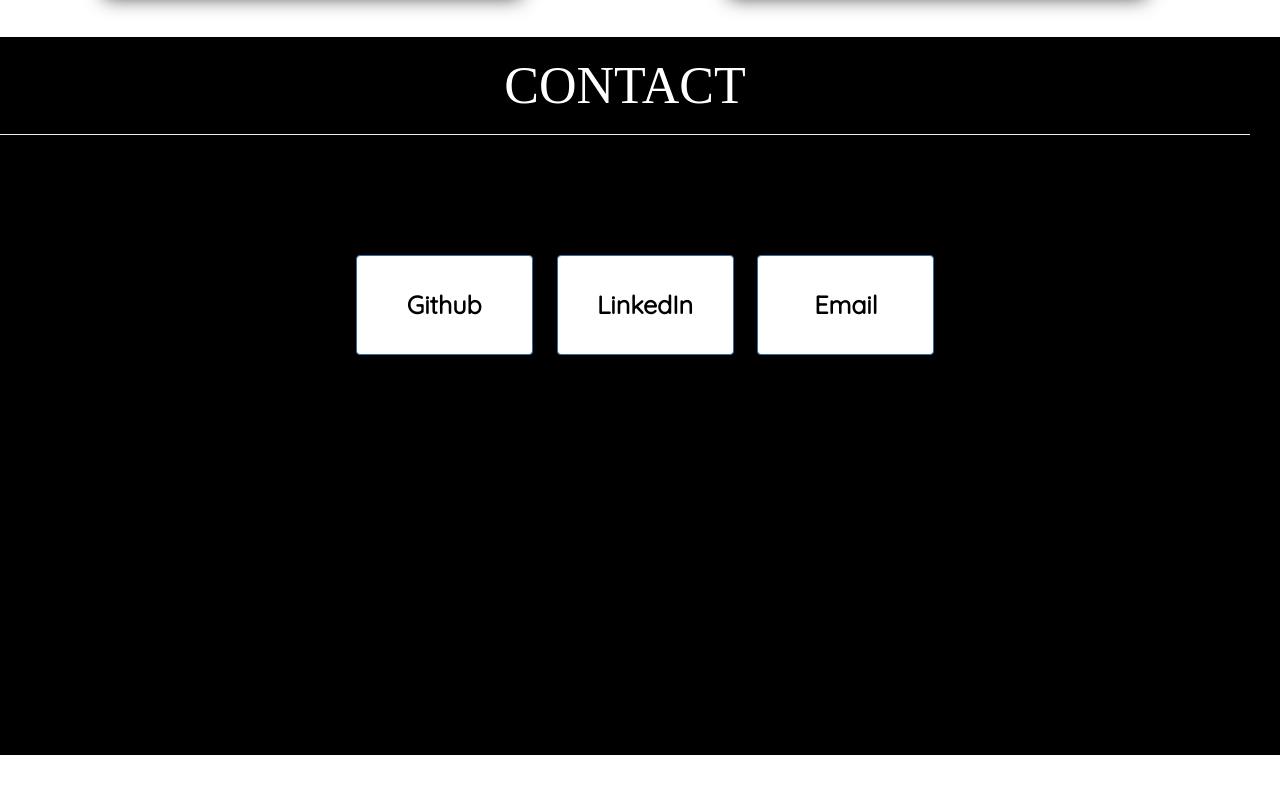
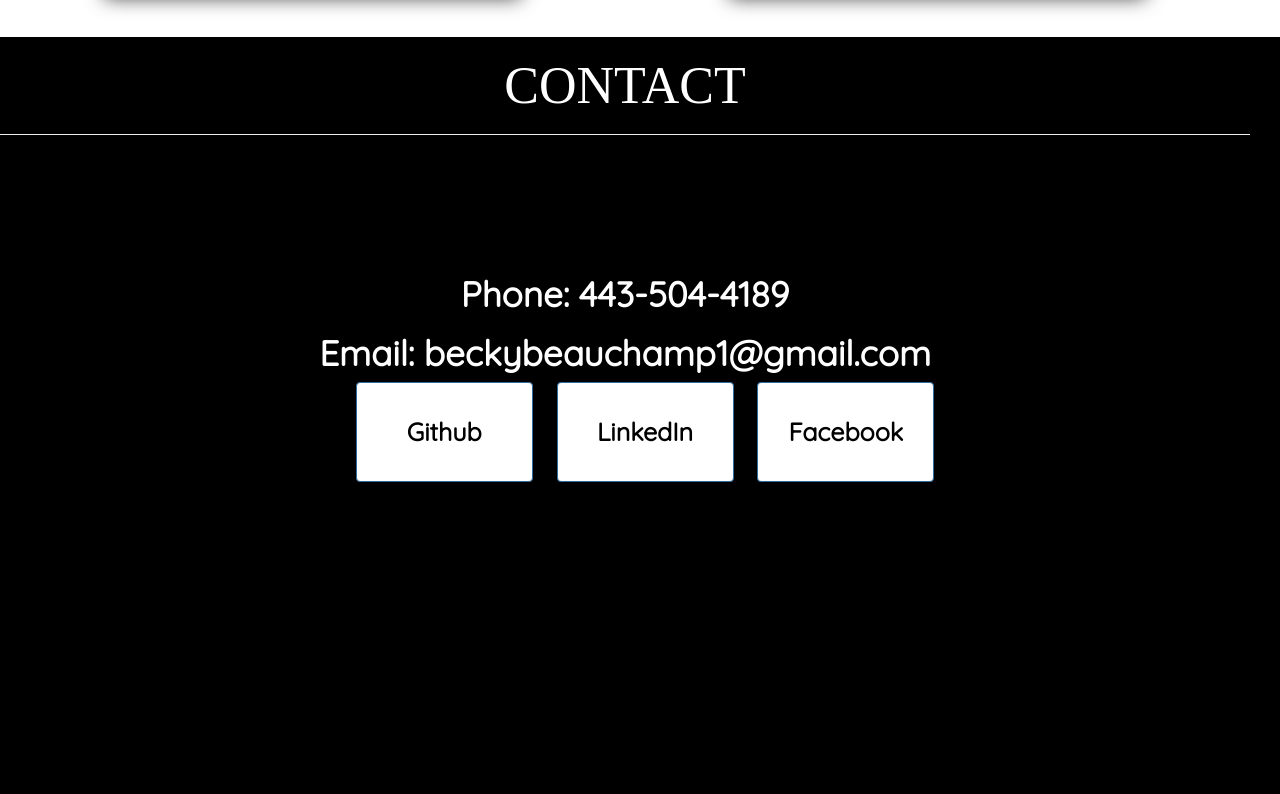
Before and after one commit to beckybeauchamp1/portfolio, a plain HTML site: page index.html in a window 1280 px wide. Shown: the part 2239-3033 px from the top of the page. Before the commit the page ends 2994 px from the top, so only its background shows below. Drawn offline with nearby package versions, Linux system fonts and the light colour scheme; a web font is replaced by a local one.

Commit message:
Fixes Url for Email

```diff
--- a/index.html
+++ b/index.html
@@ -151,10 +151,12 @@
         <h2 class="sub-headers" id="contact">CONTACT</h2>
         <hr>
         <div class="col-md-12 contact-links">
+          <h3>Phone: 443-504-4189</h3>
+          <h3>Email: beckybeauchamp1@gmail.com</h3>
           <ul class="footer-list">
             <li class="footer"><button class="btn btn-primary footer-button" href="https://github.com/beckybeauchamp1">Github</button></li>
             <li class="footer"><button class="btn btn-primary footer-button" href="https://www.linkedin.com/in/beckybeauchamp">LinkedIn</li>
-            <li class="footer"><button class="btn btn-primary footer-button" href="https://www.facebook.com/becky.beauchamp.71">Email</li>
+            <li class="footer"><button class="btn btn-primary footer-button" href="https://www.facebook.com/becky.beauchamp.71">Facebook</li>
           </ul>
         </div>
       </div>
```
